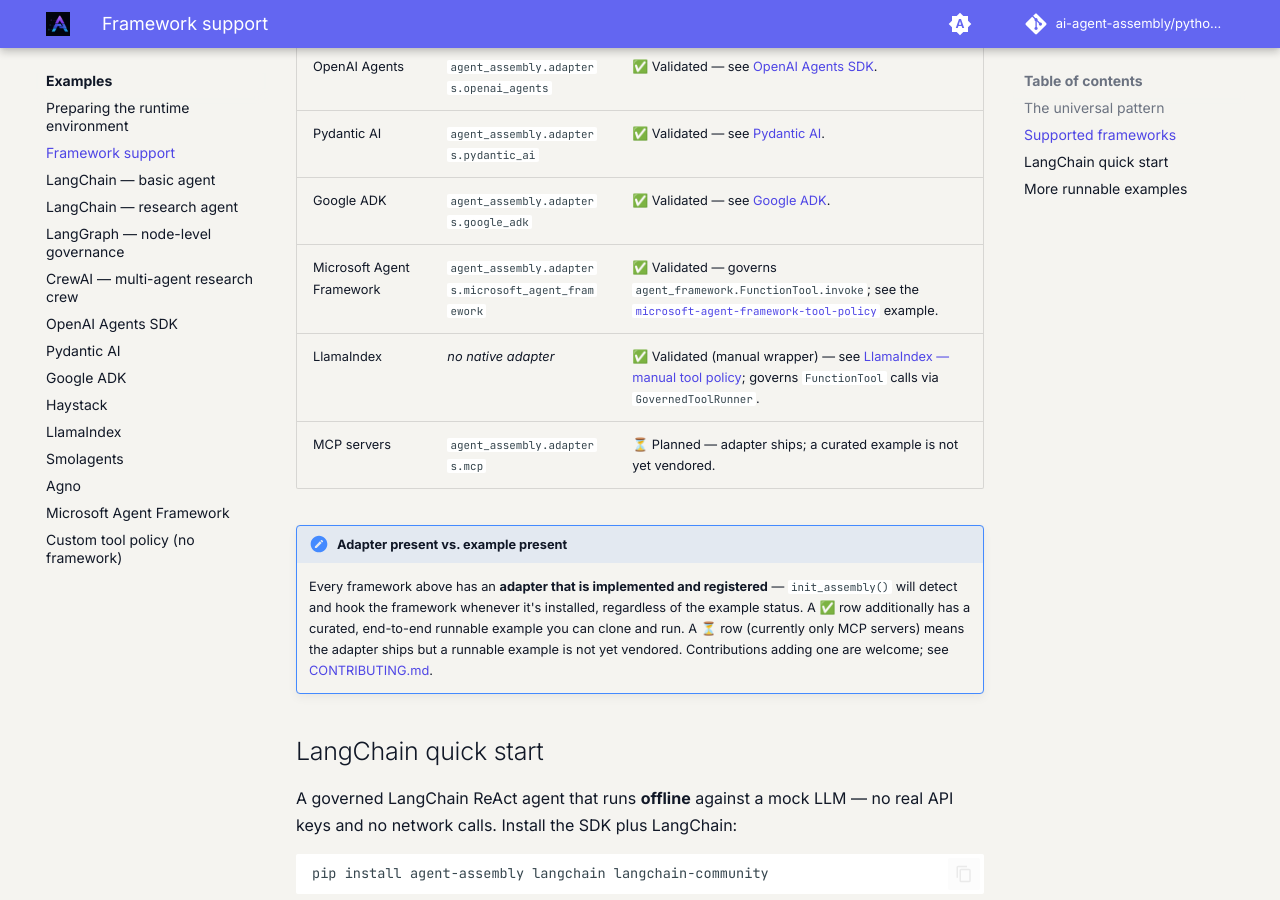
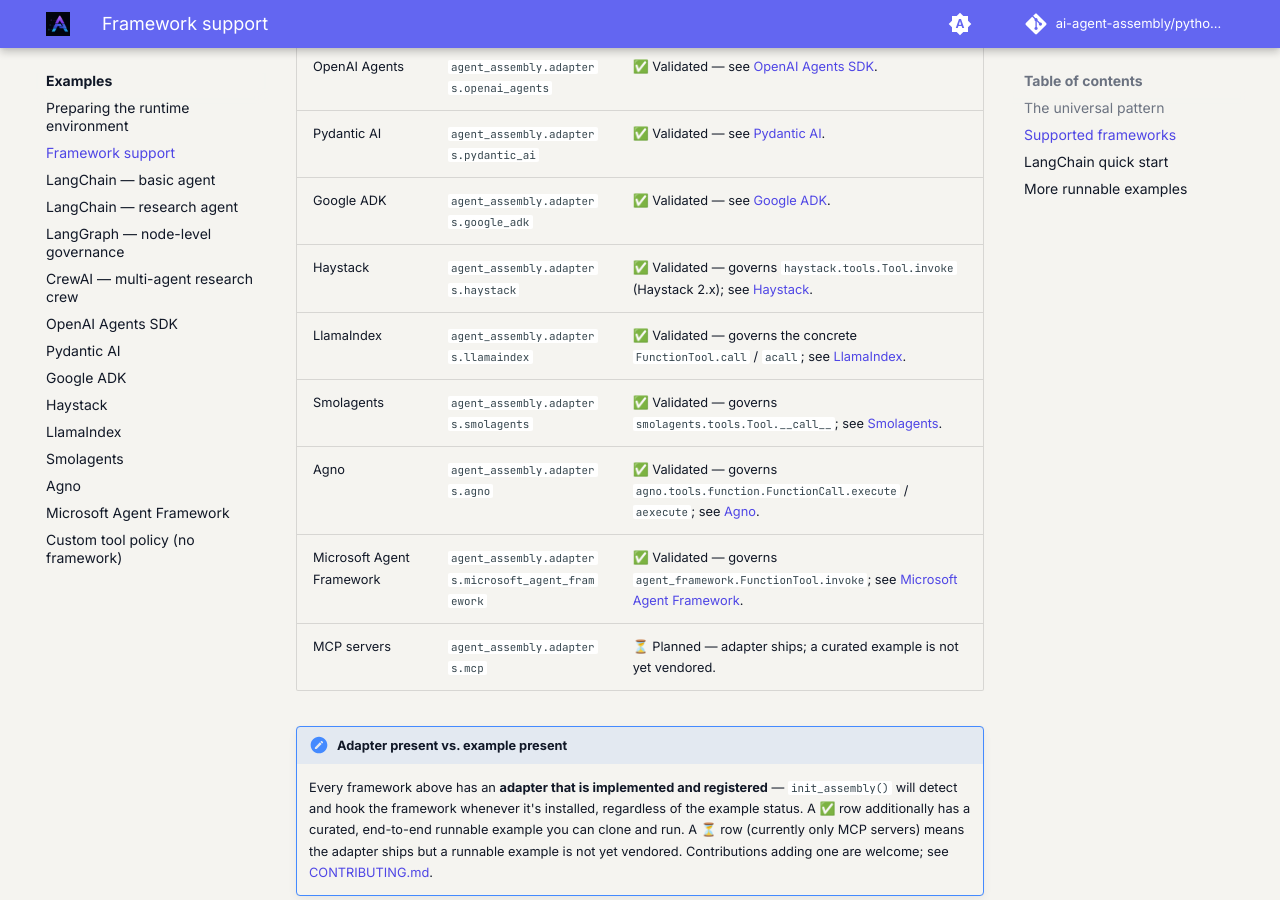
Before and after one commit to AI-agent-assembly/python-sdk, an MkDocs documentation site: the page built from docs/examples/framework-support.md, in a window 1280 px wide and 900 px high, scrolled down 1347 px. Built offline with MkDocs 1.6.1 and Material for MkDocs 9.7.7, drawn with Linux system fonts in a browser that asks for light colours; comment, search, counter and statistics services are not loaded; the version menu is left out.

Commit message:
📝 (docs): Add new frameworks to the framework-support table
Co-Authored-By: Claude Opus 4.8 (1M context) <noreply@anthropic.com>

```diff
--- a/docs/examples/framework-support.md
+++ b/docs/examples/framework-support.md
@@ -47,8 +47,11 @@ repository.
 | OpenAI Agents | `agent_assembly.adapters.openai_agents` | ✅ Validated — see [OpenAI Agents SDK](openai-agents-sdk.md). |
 | Pydantic AI | `agent_assembly.adapters.pydantic_ai` | ✅ Validated — see [Pydantic AI](pydantic-ai.md). |
 | Google ADK | `agent_assembly.adapters.google_adk` | ✅ Validated — see [Google ADK](google-adk.md). |
-| Microsoft Agent Framework | `agent_assembly.adapters.microsoft_agent_framework` | ✅ Validated — governs `agent_framework.FunctionTool.invoke`; see the [`microsoft-agent-framework-tool-policy`](https://github.com/ai-agent-assembly/agent-assembly-examples/tree/master/python/microsoft-agent-framework-tool-policy) example. |
-| LlamaIndex | _no native adapter_ | ✅ Validated (manual wrapper) — see [LlamaIndex — manual tool policy](llamaindex-tool-policy.md); governs `FunctionTool` calls via `GovernedToolRunner`. |
+| Haystack | `agent_assembly.adapters.haystack` | ✅ Validated — governs `haystack.tools.Tool.invoke` (Haystack 2.x); see [Haystack](haystack.md). |
+| LlamaIndex | `agent_assembly.adapters.llamaindex` | ✅ Validated — governs the concrete `FunctionTool.call` / `acall`; see [LlamaIndex](llamaindex-tool-policy.md). |
+| Smolagents | `agent_assembly.adapters.smolagents` | ✅ Validated — governs `smolagents.tools.Tool.__call__`; see [Smolagents](smolagents.md). |
+| Agno | `agent_assembly.adapters.agno` | ✅ Validated — governs `agno.tools.function.FunctionCall.execute` / `aexecute`; see [Agno](agno.md). |
+| Microsoft Agent Framework | `agent_assembly.adapters.microsoft_agent_framework` | ✅ Validated — governs `agent_framework.FunctionTool.invoke`; see [Microsoft Agent Framework](microsoft-agent-framework.md). |
 | MCP servers | `agent_assembly.adapters.mcp` | ⏳ Planned — adapter ships; a curated example is not yet vendored. |
 
 !!! note "Adapter present vs. example present"
```
